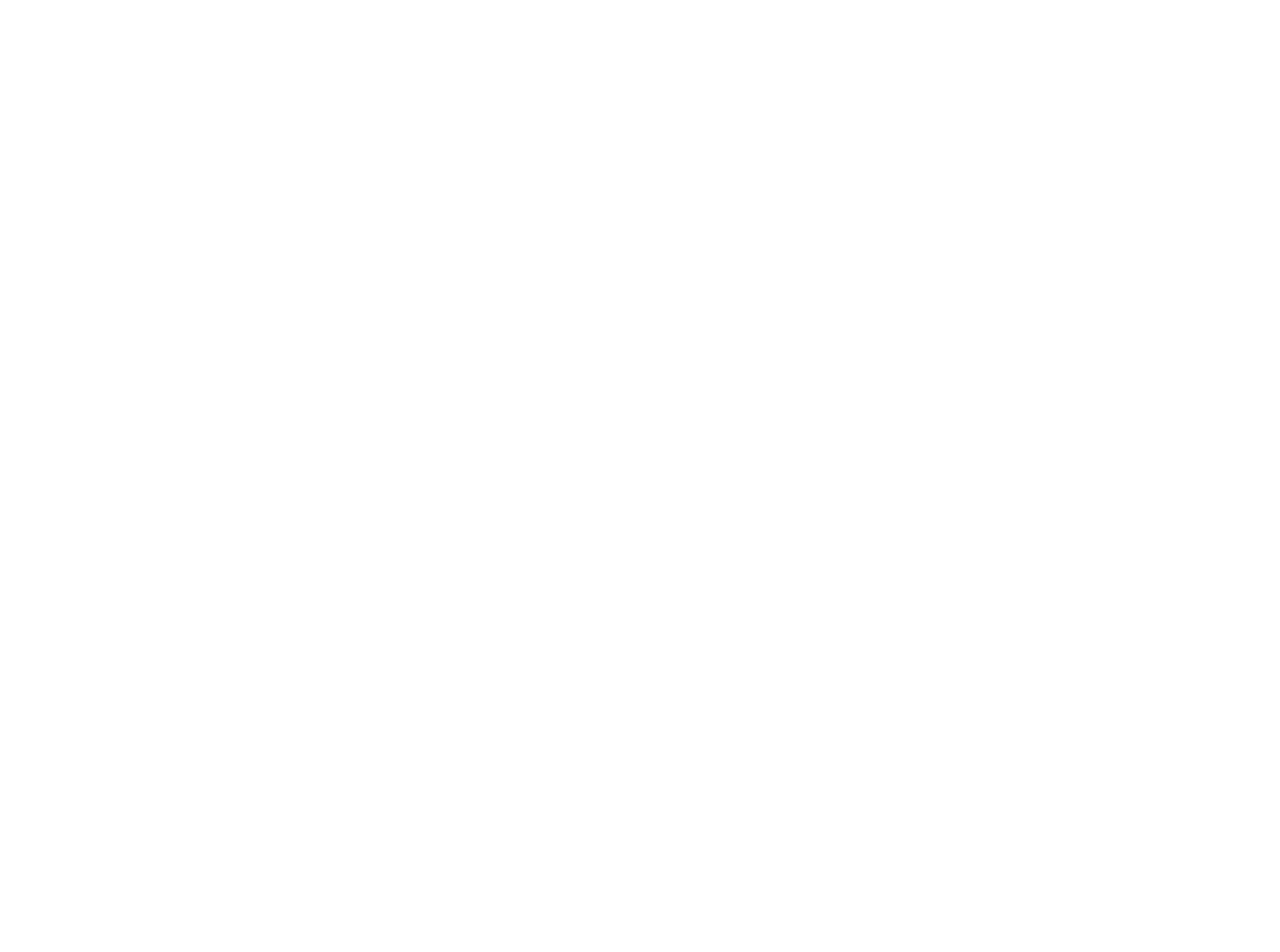
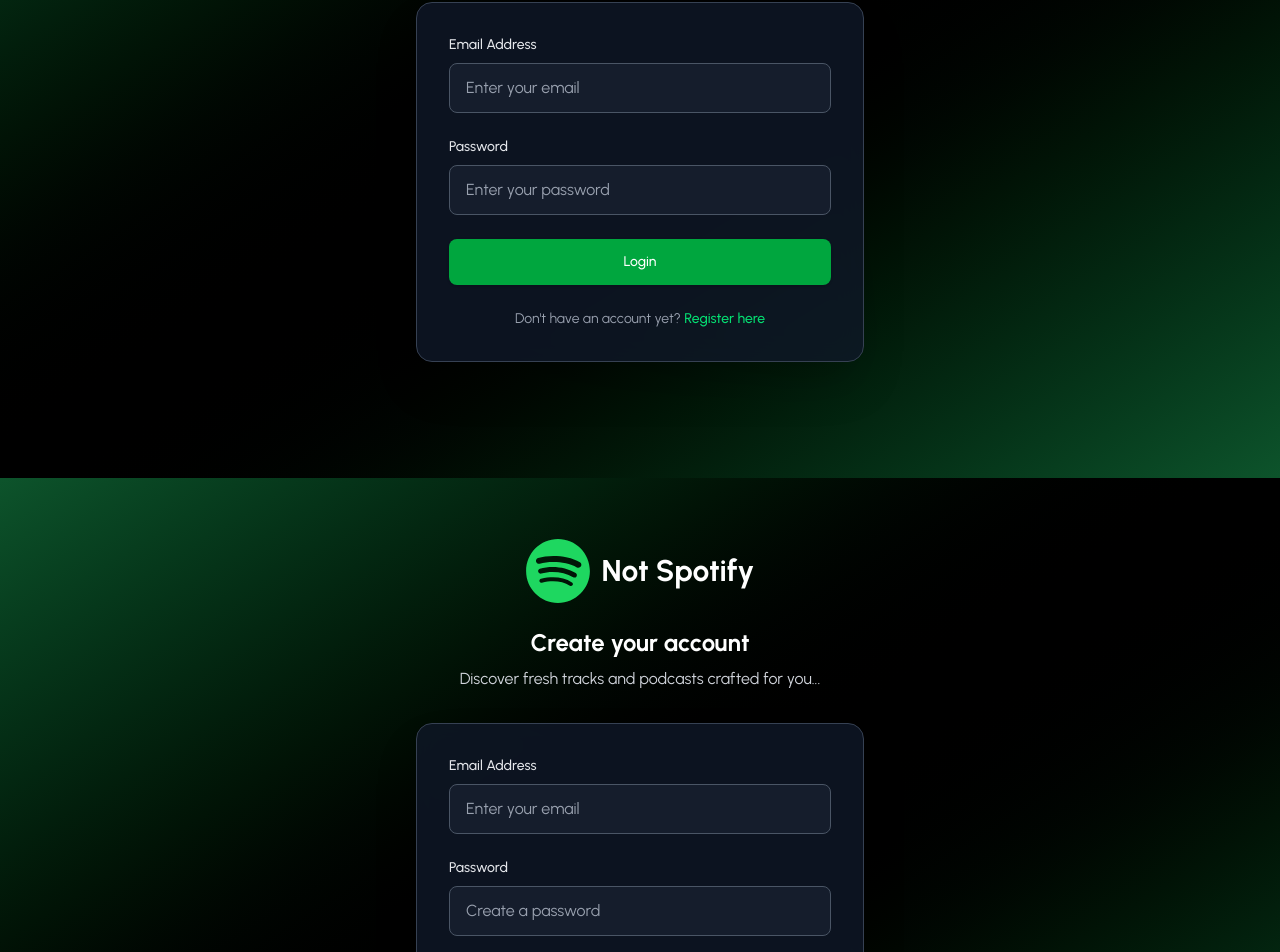
Before and after one commit to sathwikhbhat/not-spotify, a React (Vite) app in the folder frontend-user/: page / in a window 1280 px wide. Shown: the part 322-1274 px from the top of the page. Before the commit the page ends 800 px from the top, so only its background shows below. Built offline with nearby package versions, Linux system fonts and the light colour scheme.

Commit message:
feat: implement Login and Register components with form validation and toast notifications

```diff
--- a/frontend-user/src/App.jsx
+++ b/frontend-user/src/App.jsx
@@ -1,6 +1,14 @@
+import Login from "./components/login.jsx";
+import Register from "./components/register.jsx";
+import { Toaster } from "react-hot-toast";
+
 const App = () => {
   return (
-    <div className="text-3xl font-bold underline">App Component</div>
+    <div>
+      <Toaster />
+      <Login />
+      <Register />
+    </div>
   )
 }
 
--- a/frontend-user/src/components/login.jsx
+++ b/frontend-user/src/components/login.jsx
@@ -1,6 +1,39 @@
 import { assets } from "../assets/assets";
+import { useState } from "react";
+import toast from "react-hot-toast";
 
 const Login = () => {
+    const [email, setEmail] = useState("");
+    const [password, setPassword] = useState("");
+    const [confirmPassword, setConfirmPassword] = useState("");
+    const [loading, setLoading] = useState(false);
+    const [error, setError] = useState("");
+
+    const handleSubmit = async (e) => {
+        e.preventDefault();
+        setLoading(true);
+        setError("");
+
+        if (!email || !password || !confirmPassword) {
+            setError("Please fill in all fields");
+            toast.error("Please fill in all fields");
+            setLoading(false);
+            return;
+        }
+
+        if (password !== confirmPassword) {
+            setError("Passwords do not match");
+            toast.error("Passwords do not match");
+            setLoading(false);
+            return;
+        }
+
+        setTimeout(() => {
+            console.log("User registered:", { email, password });
+            setLoading(false);
+        }, 1000);
+    }
+
     return (
         <div className="min-h-screen bg-gradient-to-br from-green-900 via-black to-green-900 flex items-center justify-center p-4">
             <div className="max-w-md w-full space-y-8">
@@ -16,7 +49,7 @@
                     </p>
                 </div>
                 <div className="bg-gray-900/80 backdrop-blur-lg rounded-2xl p-8 shadow-2xl border border-gray-700">
-                    <form className="space-y-6">
+                    <form className="space-y-6" onSubmit={handleSubmit}>
                         {/* Email */}
                         <div>
                             <label htmlFor="email" className="block text-sm font-medium text-gray-200 mb-2">
@@ -31,6 +64,8 @@
                                             focus:outline-none focus:ring-2 focus:ring-green-500 focus:border-transparent
                                             transition-all duration-200"
                                 placeholder="Enter your email"
+                                value={email}
+                                onChange={(e) => setEmail(e.target.value)}
                             />
                         </div>
                         {/* Password */}
@@ -47,7 +82,9 @@
                                             focus:outline-none focus:ring-2 focus:ring-green-500 focus:border-transparent
                                             transition-all duration-200"
                                 placeholder="Enter your password"
-                            />
+                                value={password}
+                                onChange={(e) => setPassword(e.target.value)}
+                             />
                         </div>
                         {/* Submit Button */}
                         <button className="w-full flex justify-center py-3 px-4 border border-transparent rounded-lg shadow-sm text-sm font-medium text-white bg-green-600
--- a/frontend-user/src/components/register.jsx
+++ b/frontend-user/src/components/register.jsx
@@ -1,6 +1,39 @@
+import toast from "react-hot-toast";
 import { assets } from "../assets/assets";
+import { useState } from "react";
 
 const Register = () => {
+    const [email, setEmail] = useState("");
+    const [password, setPassword] = useState("");
+    const [confirmPassword, setConfirmPassword] = useState("");
+    const [loading, setLoading] = useState(false);
+    const [error, setError] = useState("");
+
+    const handleSubmit = async (e) => {
+        e.preventDefault();
+        setLoading(true);
+        setError("");
+
+        if (!email || !password || !confirmPassword) {
+            setError("Please fill in all fields");
+            toast.error("Please fill in all fields");
+            setLoading(false);
+            return;
+        }
+
+        if (password !== confirmPassword) {
+            setError("Passwords do not match");
+            toast.error("Passwords do not match");
+            setLoading(false);
+            return;
+        }
+
+        setTimeout(() => {
+            console.log("User registered:", { email, password });
+            setLoading(false);
+        }, 1000);
+    }
+
     return (
         <div className="min-h-screen bg-gradient-to-br from-green-900 via-black to-green-900 flex items-center justify-center p-4">
             <div className="max-w-md w-full space-y-8">
@@ -17,7 +50,7 @@
                 </div>
                 {/* Registration Form */}
                 <div className="bg-gray-900/80 backdrop-blur-lg rounded-2xl p-8 shadow-2xl border border-gray-700">
-                    <form className="space-y-6">
+                    <form className="space-y-6" onSubmit={handleSubmit}>
                         {/* Email */}
                         <div>
                             <label htmlFor="email" className="block text-sm font-medium text-gray-200 mb-2">
@@ -32,6 +65,8 @@
                                             focus:outline-none focus:ring-2 focus:ring-green-500 focus:border-transparent
                                             transition-all duration-200"
                                 placeholder="Enter your email"
+                                value={email}
+                                onChange={(e) => setEmail(e.target.value)}
                             />
                         </div>
                         {/* Password */}
@@ -48,6 +83,8 @@
                                             focus:outline-none focus:ring-2 focus:ring-green-500 focus:border-transparent
                                             transition-all duration-200"
                                 placeholder="Create a password"
+                                value={password}
+                                onChange={(e) => setPassword(e.target.value)}
                             />
                         </div>
                         {/* Confirm Password */}
@@ -64,6 +101,8 @@
                                             focus:outline-none focus:ring-2 focus:ring-green-500 focus:border-transparent
                                             transition-all duration-200"
                                 placeholder="Confirm password"
+                                value={confirmPassword}
+                                onChange={(e) => setConfirmPassword(e.target.value)}
                             />
                         </div>
                         {/* Submit Button */}
```
